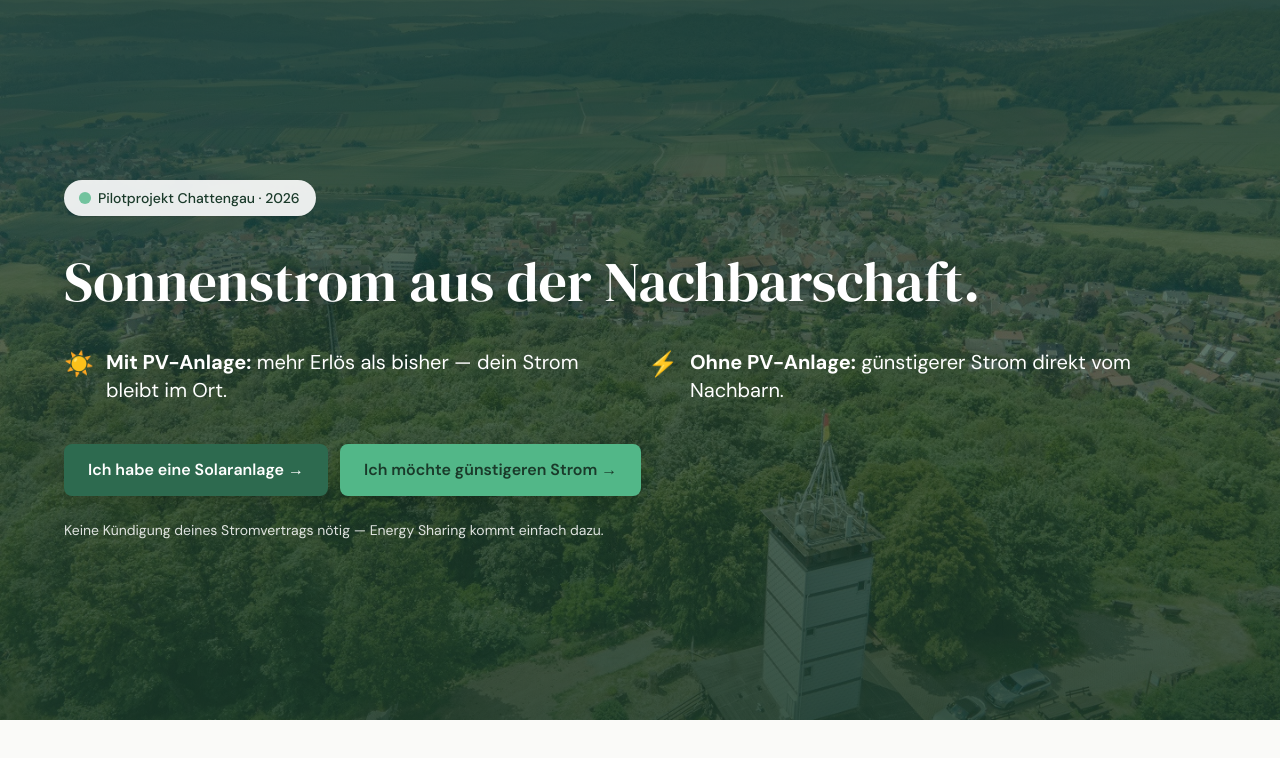
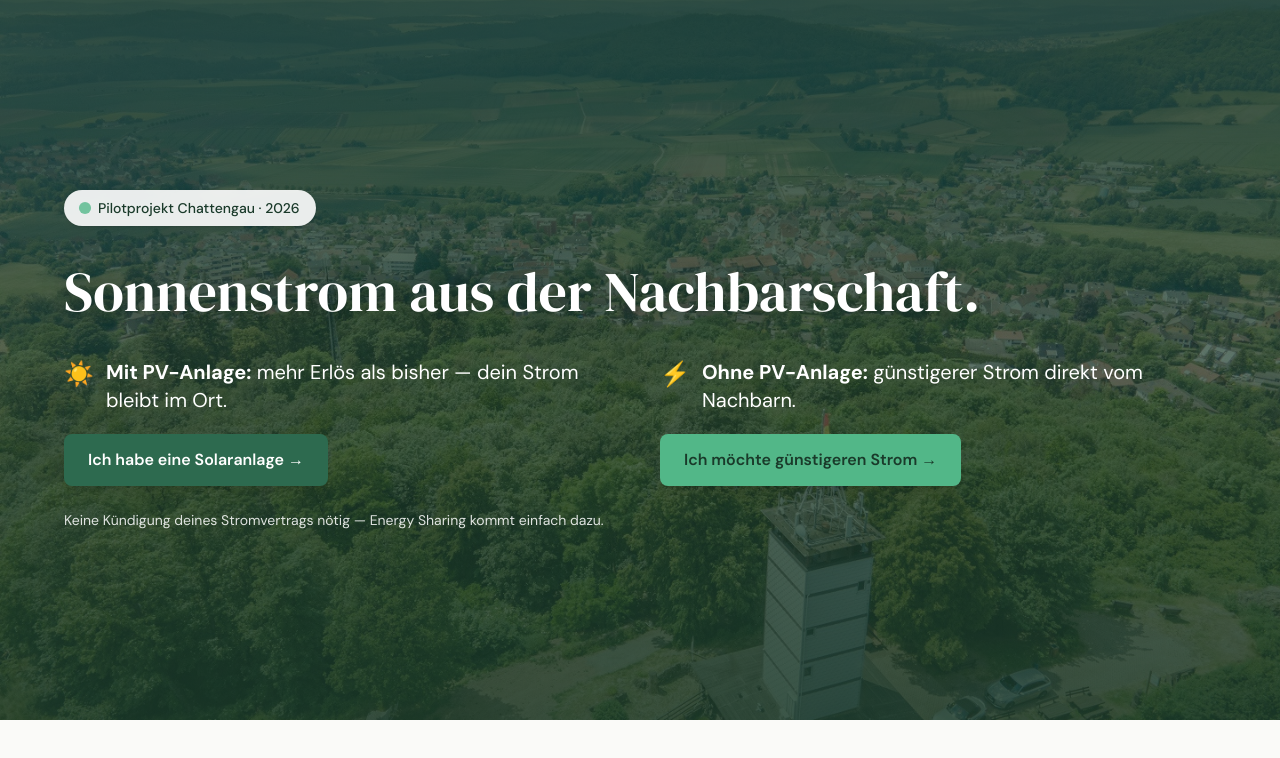
Before and after one commit to sushi86/energysharing_landingpage, a Next.js app: page / in a window 1280 px wide. Shown: the top 758 px of the page. Built offline with nearby package versions, Linux system fonts and the light colour scheme.

Commit message:
style: pair each hero CTA with its matching bullet

```diff
--- a/components/sections/HeroSection.tsx
+++ b/components/sections/HeroSection.tsx
@@ -26,34 +26,35 @@ export function HeroSection() {
           Sonnenstrom aus der Nachbarschaft.
         </h1>
 
-        <div className="mt-8 grid gap-4 text-lg md:grid-cols-2 md:text-xl">
+        <div className="mt-8 grid gap-8 text-lg md:grid-cols-2 md:gap-10 md:text-xl">
+          <div className="flex flex-col gap-5">
             <p className="flex items-start gap-3">
               <span aria-hidden className="text-2xl">☀️</span>
               <span>
                 <strong>Mit PV-Anlage:</strong> mehr Erlös als bisher — dein Strom bleibt im Ort.
               </span>
             </p>
+            <Link
+              href="#warteliste?role=producer"
+              className="inline-flex min-h-[52px] w-full items-center justify-center rounded-lg bg-primary px-6 py-3 text-base font-semibold text-white shadow-lg transition hover:bg-primary-dark focus:outline-none focus:ring-4 focus:ring-primary-light/60 sm:w-auto sm:self-start"
+            >
+              Ich habe eine Solaranlage →
+            </Link>
+          </div>
+          <div className="flex flex-col gap-5">
             <p className="flex items-start gap-3">
               <span aria-hidden className="text-2xl">⚡</span>
               <span>
                 <strong>Ohne PV-Anlage:</strong> günstigerer Strom direkt vom Nachbarn.
               </span>
             </p>
-        </div>
-
-        <div className="mt-10 flex flex-col gap-3 sm:flex-row">
-          <Link
-            href="#warteliste?role=producer"
-            className="inline-flex min-h-[52px] items-center justify-center rounded-lg bg-primary px-6 py-3 text-base font-semibold text-white shadow-lg transition hover:bg-primary-dark focus:outline-none focus:ring-4 focus:ring-primary-light/60"
-          >
-            Ich habe eine Solaranlage →
-          </Link>
             <Link
               href="#warteliste?role=consumer"
-            className="inline-flex min-h-[52px] items-center justify-center rounded-lg bg-primary-light px-6 py-3 text-base font-semibold text-primary-dark shadow-lg transition hover:bg-white focus:outline-none focus:ring-4 focus:ring-primary-pale/80"
+              className="inline-flex min-h-[52px] w-full items-center justify-center rounded-lg bg-primary-light px-6 py-3 text-base font-semibold text-primary-dark shadow-lg transition hover:bg-white focus:outline-none focus:ring-4 focus:ring-primary-pale/80 sm:w-auto sm:self-start"
             >
               Ich möchte günstigeren Strom →
             </Link>
+          </div>
         </div>
 
         <p className="mt-6 max-w-xl text-sm text-white/85">
```
Lines whose indentation alone changed are shown as unchanged.
